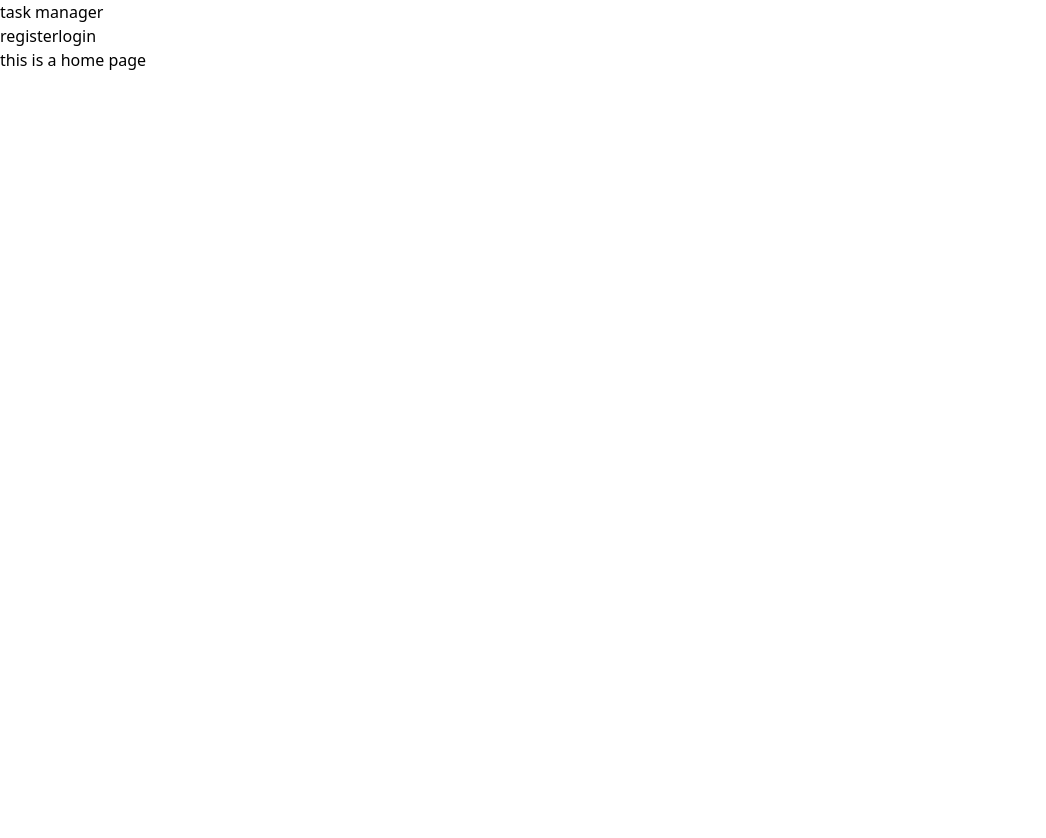
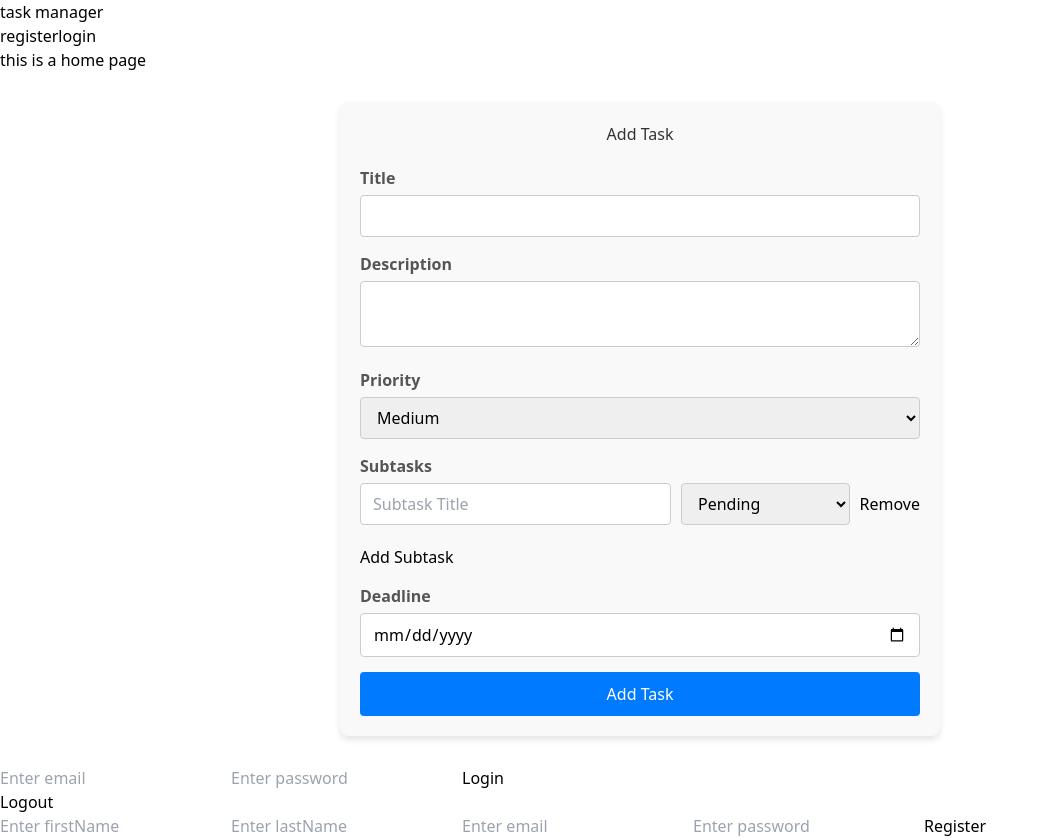
Before and after one commit to AdarshMasekar/Task-Manager, a React (Vite) app in the folder client/: page / in a window 1280 px wide. Shown: the whole page, without its empty margins (0-1046 px from the left). Before the commit the page ends 800 px from the top, so only its background shows below. Built offline with nearby package versions, Linux system fonts and the light colour scheme.

Commit message:
Your commit message here

```diff
--- /dev/null
+++ b/client/src/components/Task.jsx
@@ -0,0 +1,142 @@
+import { useState } from "react";
+import "./Tasks.css"; // Add this line for CSS import.
+import { addTaskAsync, fetchTasks } from "../reducers/taskReducer";
+import { useDispatch, useSelector } from "react-redux";
+import { userSelector } from "../reducers/userReducer";
+
+export default function Tasks() {
+  const { user } = useSelector(userSelector);
+  const [task, setTask] = useState({
+    title: "",
+    description: "",
+    priority: "Medium",
+    subtasks: [{ title: "", status: "Pending" }],
+    deadLine: "",
+  });
+  const dispatch = useDispatch();
+
+  const handleChange = (e) => {
+    setTask({ ...task, [e.target.name]: e.target.value });
+  };
+
+  const handleSubtaskChange = (index, field, value) => {
+    const updatedSubtasks = [...task.subtasks];
+    updatedSubtasks[index][field] = value;
+    setTask({ ...task, subtasks: updatedSubtasks });
+  };
+
+  const addSubtask = () => {
+    setTask({
+      ...task,
+      subtasks: [...task.subtasks, { title: "", status: "Pending" }],
+    });
+  };
+
+  const removeSubtask = (index) => {
+    const updatedSubtasks = task.subtasks.filter((_, i) => i !== index);
+    setTask({ ...task, subtasks: updatedSubtasks });
+  };
+
+  const handleSubmit = (e) => {
+    e.preventDefault();
+    console.log("Task data:", task);
+    dispatch(addTaskAsync(task));
+    dispatch(fetchTasks());
+  };
+  return (
+    <div className="tasks-container">
+      <h2 className="tasks-title">Add Task</h2>
+      <form className="tasks-form" onSubmit={handleSubmit}>
+        <div className="form-group">
+          <label>Title</label>
+          <input
+            type="text"
+            name="title"
+            className="form-control"
+            value={task.title}
+            onChange={handleChange}
+            required
+          />
+        </div>
+        <div className="form-group">
+          <label>Description</label>
+          <textarea
+            name="description"
+            className="form-control"
+            value={task.description}
+            onChange={handleChange}
+            required
+          ></textarea>
+        </div>
+        <div className="form-group">
+          <label>Priority</label>
+          <select
+            name="priority"
+            className="form-select"
+            value={task.priority}
+            onChange={handleChange}
+          >
+            <option value="Low">Low</option>
+            <option value="Medium">Medium</option>
+            <option value="High">High</option>
+          </select>
+        </div>
+        <div className="form-group">
+          <label>Subtasks</label>
+          {task.subtasks.map((subtask, index) => (
+            <div key={index} className="subtask">
+              <input
+                type="text"
+                placeholder="Subtask Title"
+                className="form-control subtask-input"
+                value={subtask.title}
+                onChange={(e) =>
+                  handleSubtaskChange(index, "title", e.target.value)
+                }
+                required
+              />
+              <select
+                className="form-select subtask-select"
+                value={subtask.status}
+                onChange={(e) =>
+                  handleSubtaskChange(index, "status", e.target.value)
+                }
+              >
+                <option value="Pending">Pending</option>
+                <option value="Completed">Completed</option>
+              </select>
+              <button
+                type="button"
+                className="btn btn-danger subtask-remove"
+                onClick={() => removeSubtask(index)}
+              >
+                Remove
+              </button>
+            </div>
+          ))}
+          <button
+            type="button"
+            className="btn btn-secondary add-subtask-btn"
+            onClick={addSubtask}
+          >
+            Add Subtask
+          </button>
+        </div>
+        <div className="form-group">
+          <label>Deadline</label>
+          <input
+            type="date"
+            name="deadLine"
+            className="form-control"
+            value={task.deadLine}
+            onChange={handleChange}
+            required
+          />
+        </div>
+        <button type="submit" className="btn btn-primary submit-btn">
+          Add Task
+        </button>
+      </form>
+    </div>
+  );
+}
--- /dev/null
+++ b/client/src/components/Tasks.css
@@ -0,0 +1,77 @@
+.tasks-container {
+  max-width: 600px;
+  margin: 30px auto;
+  padding: 20px;
+  background-color: #f9f9f9;
+  border-radius: 8px;
+  box-shadow: 0 4px 6px rgba(0, 0, 0, 0.1);
+}
+
+.tasks-title {
+  text-align: center;
+  margin-bottom: 20px;
+  color: #333;
+}
+
+.tasks-form .form-group {
+  margin-bottom: 15px;
+}
+
+.form-group label {
+  font-weight: 600;
+  margin-bottom: 5px;
+  display: block;
+  color: #555;
+}
+
+.form-control,
+.form-select {
+  width: 100%;
+  padding: 8px 12px;
+  border: 1px solid #ccc;
+  border-radius: 4px;
+}
+
+.form-control:focus,
+.form-select:focus {
+  border-color: #007bff;
+  outline: none;
+}
+
+.subtask {
+  display: flex;
+  align-items: center;
+  gap: 10px;
+  margin-bottom: 10px;
+}
+
+.subtask-input {
+  flex: 2;
+}
+
+.subtask-select {
+  flex: 1;
+}
+
+.subtask-remove {
+  flex: 0;
+}
+
+.add-subtask-btn {
+  margin-top: 10px;
+}
+
+.submit-btn {
+  width: 100%;
+  padding: 10px 15px;
+  background-color: #007bff;
+  color: white;
+  border: none;
+  border-radius: 4px;
+  cursor: pointer;
+  font-size: 16px;
+}
+
+.submit-btn:hover {
+  background-color: #0056b3;
+}
--- a/client/src/pages/Home.jsx
+++ b/client/src/pages/Home.jsx
@@ -1,13 +1,18 @@
 import { useSelector } from "react-redux"
 import { userSelector } from "../reducers/userReducer"
+import Tasks from "../components/Task"
+import Register from './Register'
+import Login from './Login'
 
 export default function Homepage() {
-    const user = useSelector(userSelector)
-    console.log(user)
+  const user = useSelector(userSelector)
 
   return (
     <>
-     <h2>this is a home page </h2>
+      <h2>this is a home page </h2>
+      <Tasks />
+      <Login />
+      <Register />
     </>
   )
 }
--- /dev/null
+++ b/client/src/reducers/taskReducer.js
@@ -0,0 +1,129 @@
+import { createAsyncThunk, createSlice } from '@reduxjs/toolkit';
+import apiClient from '../api/api';
+
+const INITIAL_STATE = {
+  tasks: [],
+  task: null,
+  loading: null,
+  error: null,
+};
+
+export const fetchTasks = createAsyncThunk(
+  'tasks/fetchTasks',
+  async () => {
+    try {
+      const response = await apiClient.get('/tasks');
+      const data = await response.data;
+      console.log(data);
+      return data;
+    } catch (err) {
+      console.log(err.response?.data || 'Error fetching task');
+    }
+  }
+)
+
+export const addTaskAsync = createAsyncThunk(
+  'tasks/addTask',
+  async (task, { rejectWithValue }) => {
+    try {
+      const response = await apiClient.post('/tasks', task);
+      return response.data;
+    } catch (err) {
+      return rejectWithValue(err.response?.data || 'Error adding task');
+    }
+  }
+);
+
+export const removeTaskAsync = createAsyncThunk(
+  'tasks/removeTask',
+  async (taskId, { rejectWithValue }) => {
+    try {
+      await apiClient.delete(`/tasks/${taskId}`);
+      return taskId;
+    } catch (err) {
+      return rejectWithValue(err.response?.data || 'Error removing task');
+    }
+  }
+);
+
+export const updateTaskAsync = createAsyncThunk(
+  'tasks/updateTask',
+  async (task, { rejectWithValue }) => {
+    try {
+      const response = await apiClient.put(`/tasks/${task.id}`, task); // Adjust endpoint as needed
+      return response.data; // Assuming response contains the updated task
+    } catch (err) {
+      return rejectWithValue(err.response?.data || 'Error updating task');
+    }
+  }
+);
+
+// Task Slice
+const taskSlice = createSlice({
+  name: 'tasks',
+  initialState: INITIAL_STATE,
+  reducers: {}, // No local reducers needed
+  extraReducers: (builder) => {
+    // Add Task
+    builder
+      .addCase(addTaskAsync.pending, (state) => {
+        state.loading = true;
+      })
+      .addCase(addTaskAsync.fulfilled, (state, action) => {
+        state.loading = false;
+        state.tasks.push(action.payload);
+      })
+      .addCase(addTaskAsync.rejected, (state, action) => {
+        state.loading = false;
+        state.error = action.payload;
+      });
+
+    builder
+      .addCase(removeTaskAsync.pending, (state) => {
+        state.loading = true;
+      })
+      .addCase(removeTaskAsync.fulfilled, (state, action) => {
+        state.loading = false;
+        state.tasks = state.tasks.filter((task) => task.id !== action.payload);
+      })
+      .addCase(removeTaskAsync.rejected, (state, action) => {
+        state.loading = false;
+        state.error = action.payload;
+      });
+
+    // Update Task
+    builder
+      .addCase(updateTaskAsync.pending, (state) => {
+        state.loading = true;
+      })
+      .addCase(updateTaskAsync.fulfilled, (state, action) => {
+        state.loading = false;
+        state.tasks = state.tasks.map((task) =>
+          task.id === action.payload.id ? action.payload : task
+        );
+      })
+      .addCase(updateTaskAsync.rejected, (state, action) => {
+        state.loading = false;
+        state.error = action.payload;
+      });
+
+    // Fetch Tasks (Keep existing logic)
+    builder
+      .addCase(fetchTasks.pending, (state) => {
+        state.loading = true;
+      })
+      .addCase(fetchTasks.fulfilled, (state, action) => {
+        state.loading = false;
+        state.tasks = action.payload.tasks;
+      })
+      .addCase(fetchTasks.rejected, (state, action) => {
+        state.loading = false;
+        state.error = action.payload.error;
+      });
+  },
+});
+
+// Export Actions and Reducer
+export const taskSelector = (state) => state.tasks;
+const taskReducer = taskSlice.reducer;
+export default taskReducer;
--- a/client/src/reducers/userReducer.js
+++ b/client/src/reducers/userReducer.js
@@ -6,7 +6,7 @@ export const registerThunk = createAsyncThunk(
   'user/register',
   async (userCredentials, thunkAPI) => {
     try {
-        console.log(userCredentials)
+      console.log(userCredentials)
       const response = await apiClient.post('/user/signup', userCredentials);
       const data = await response.data;
       return data;
@@ -22,7 +22,6 @@ export const loginThunk = createAsyncThunk(
     try {
       const response = await apiClient.post('/user/signin', userCredentials);
       const data = await response.data;
-      console.log("Login Data:", data); // Debug log
       return data;
     } catch (err) {
       return thunkAPI.rejectWithValue(err.response?.data?.error);
@@ -68,8 +67,8 @@ const userSlice = createSlice({
         state.loading = true;
       })
       .addCase(loginThunk.fulfilled, (state, action) => {
+        state.user = action.payload.userDetails;
         state.token = action.payload.token;
-        console.log(action.payload)
         localStorage.setItem('token', state.token);
         state.loading = false;
         state.error = null;
--- a/client/src/store/store.jsx
+++ b/client/src/store/store.jsx
@@ -1,9 +1,11 @@
 import { configureStore } from '@reduxjs/toolkit';
 import userReducer from '../reducers/userReducer';
+import taskReducer from '../reducers/taskReducer';
 
 const store = configureStore({
   reducer: {
-    user: userReducer
+    user: userReducer,
+    tasks: taskReducer,
   }
 });
 
```
Also changed, not shown: 2 other files (tests, documents, lock files or other folders).
